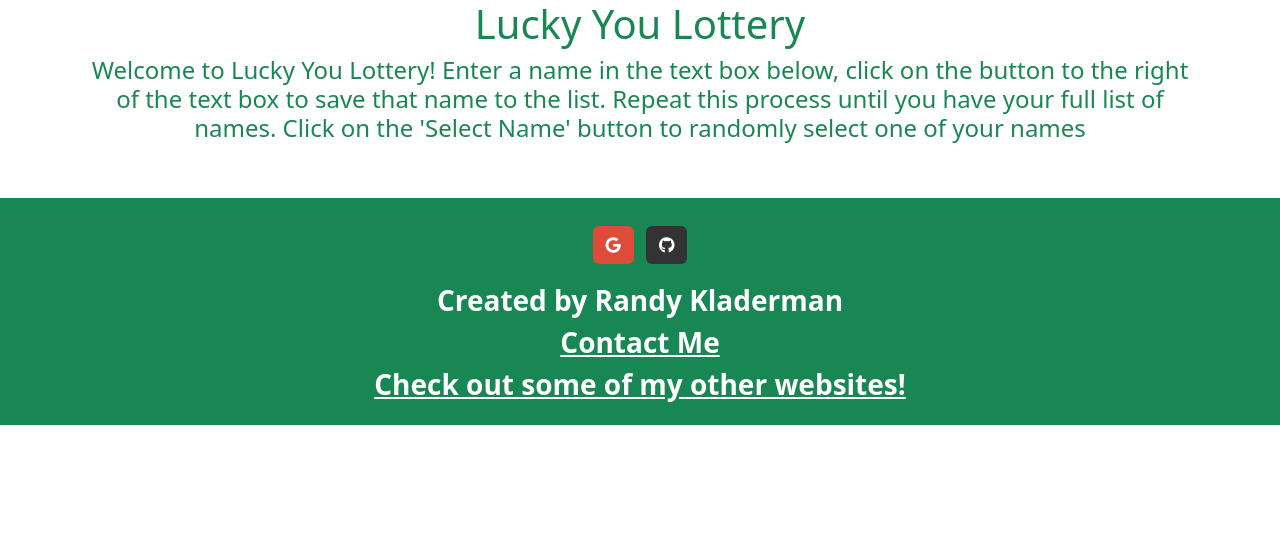
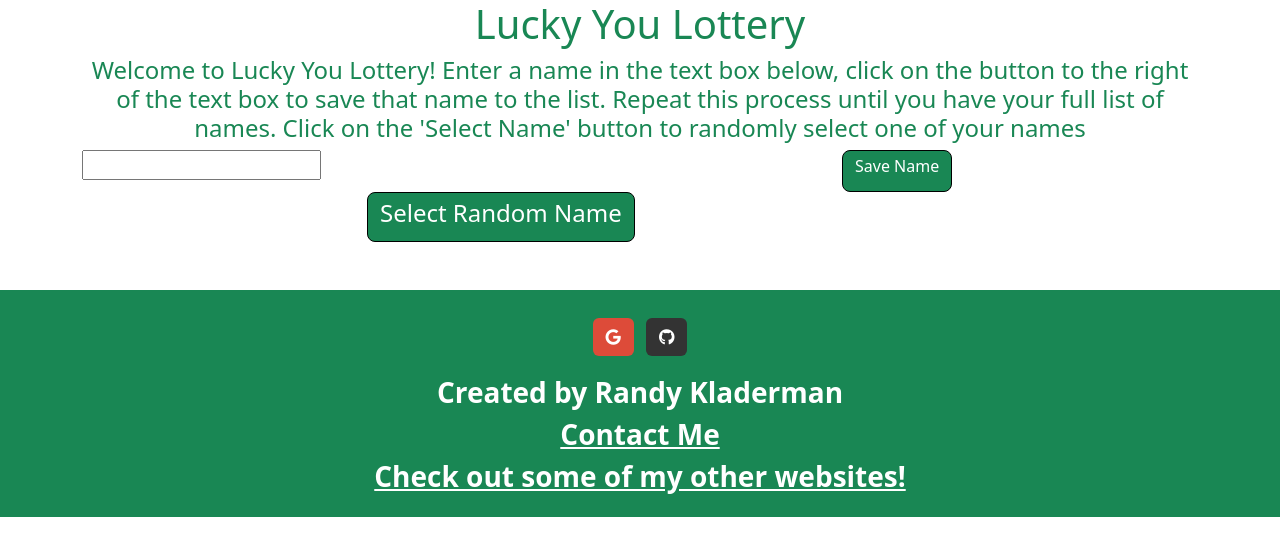
Before and after one commit to rklad/lucky-me-lottery, a plain HTML site: page index.html in a window 1280 px wide. Drawn offline with nearby package versions, Linux system fonts and the light colour scheme.

Commit message:
finished html requirements

```diff
--- a/index.html
+++ b/index.html
@@ -33,18 +33,35 @@
 
 
     <!--INPUT BOX AND BUTTON TO SAVE NAMES-->
-    <div class="container d-flex">
-        <div class="row">
+    <div class="container ">
+        <div class="row justify-content-center">
             <!-- INPUT BOX -->
             <div class="col-8">
-
+                <input type="text" id="nameInputBox">
             </div>
 
 
             <!-- SAVE NAMES BUTTON -->
             <div class="col-4">
+                <div class="btn rounded-3 border-black bg-success"><h6 class="text-white">Save Name</h6></div>
+            </div>
+        </div>
 
+        <!-- DIV TO DISPLAY NAMES-->
+        <div class="row">
+            <div class="col-8 rounded-3 border-black border-3" id="nameDisplayDiv"></div>
+        </div>
+
+        <!-- BUTTON TO RANDOMLY SELECT NAME -->
+        <div class="row justify-content-center">
+            <div class="col-6">
+                <div class="btn rounded-3 border-black bg-success"><h4 class="text-white">Select Random Name</h4></div>
             </div>
+        </div>
+
+        <!-- DIV TO DISPLAY RANDOMLY SELECTED NAME -->
+        <div class="row">
+            <div class="col-8 rounded-3 border-black border-3" id="selectedNameDiv"></div>
         </div>
     </div>
 
```
